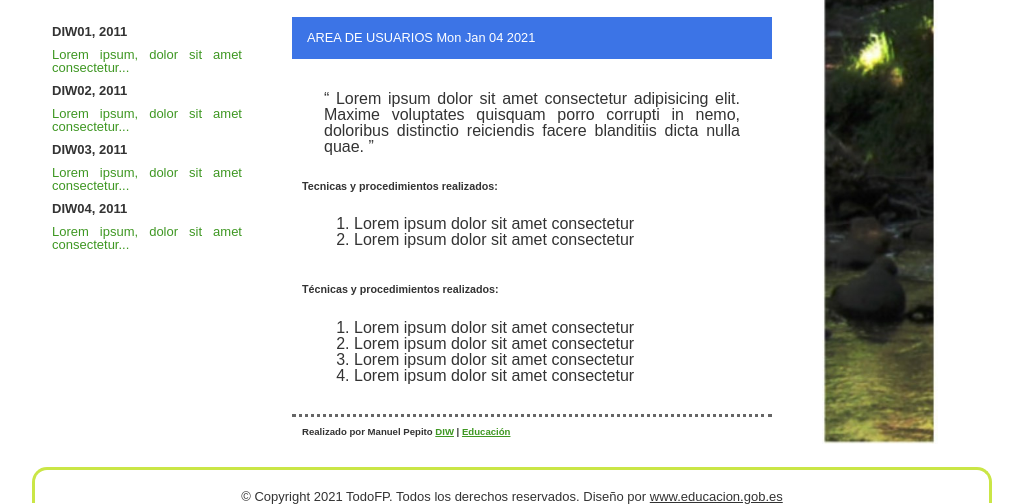
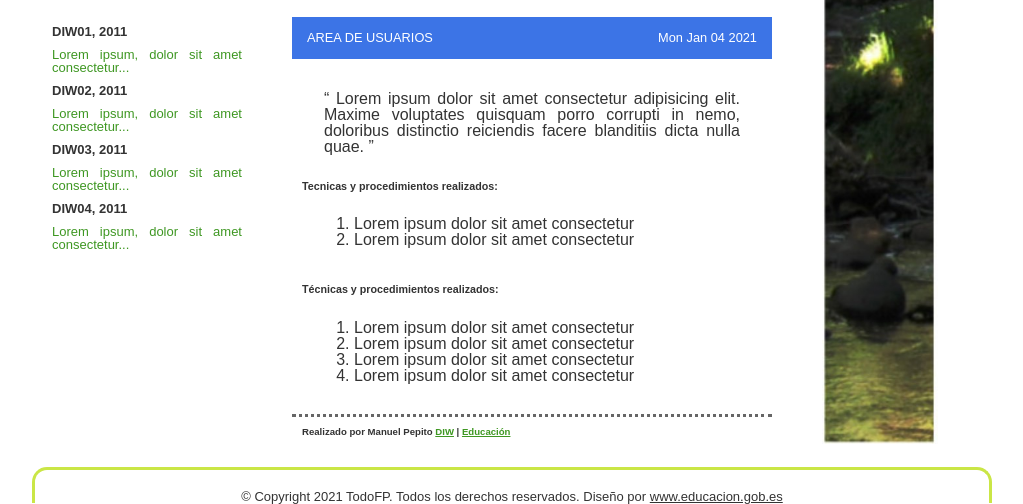
Before and after one commit to jdlopez-dev/DIW04_Tarea, a plain HTML site: page index.html in a window 1280 px wide. Shown: the part 363-867 px from the top of the page, without its empty margins (128-1151 px from the left). Drawn offline with Linux system fonts and the light colour scheme.

Commit message:
fix minor bug

```diff
--- a/index.html
+++ b/index.html
@@ -99,8 +99,8 @@
         </div>
 
         <div class="header_content" style="clear: both">
-          <p class="alignleft">AREA DE USUARIOS</p>
-          <p id="fecha_02" class="alignright"></p>
+          <p class="alignLeft">AREA DE USUARIOS</p>
+          <p id="fecha_02" class="alignRight"></p>
         </div>
         <blockquote>
           Lorem ipsum dolor sit amet consectetur adipisicing elit. Maxime
```
